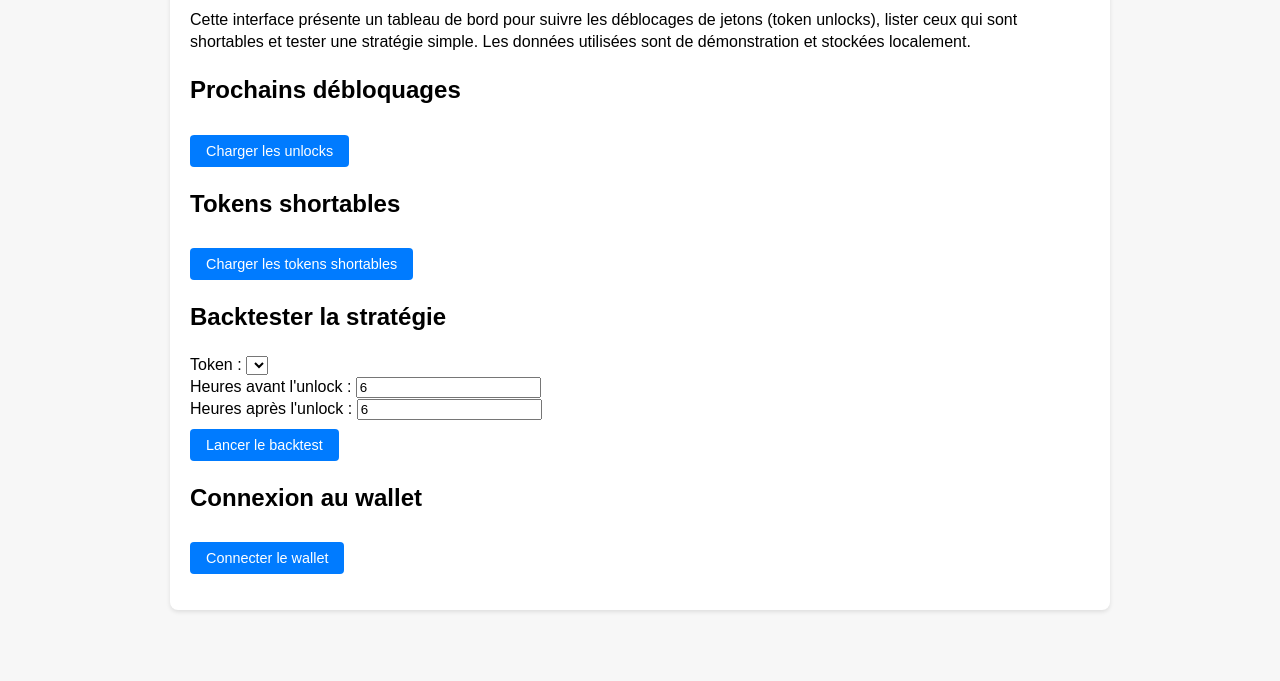
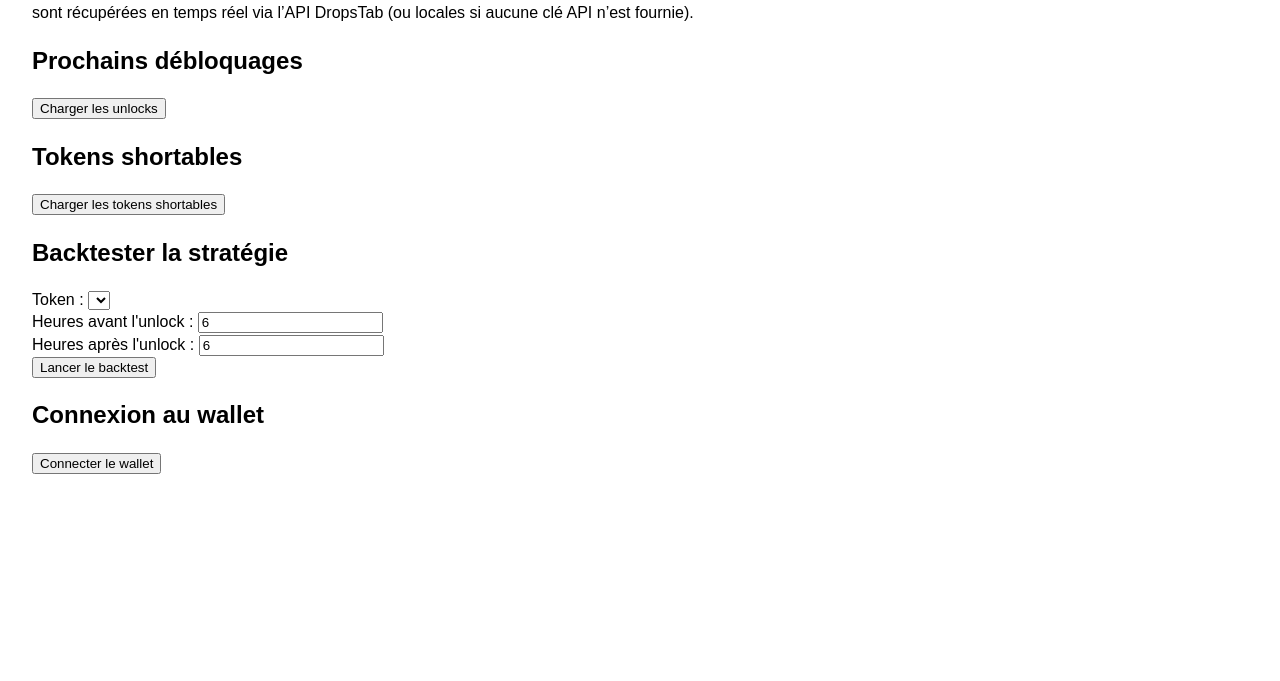
Before and after one commit to romdmc/radar-vesting-app, a plain HTML site: page public/index.html in a window 1280 px wide. Shown: the part 119-800 px from the top of the page. Drawn offline with Linux system fonts and the light colour scheme.

Commit message:
Mise à jour de l’interface : message indiquant l’utilisation de données réelles via l’API DropsTab

```diff
--- a/public/index.html
+++ b/public/index.html
@@ -7,51 +7,26 @@
     <style>
       body {
         font-family: Arial, sans-serif;
-        background-color: #f7f7f7;
-        margin: 0;
-        padding: 20px;
+        margin: 2rem;
         line-height: 1.4;
-      }
-      .container {
-        max-width: 900px;
-        margin: 0 auto;
-        background-color: #fff;
-        padding: 20px;
-        border-radius: 8px;
-        box-shadow: 0 2px 4px rgba(0, 0, 0, 0.1);
       }
       #unlocks {
         margin-top: 1rem;
       }
       .unlock-item {
         border: 1px solid #ddd;
-        padding: 0.75rem 1rem;
-        margin-bottom: 0.75rem;
-        border-radius: 6px;
-        background-color: #f9f9f9;
-      }
-      button {
-        background-color: #007bff;
-        color: #fff;
-        border: none;
-        padding: 8px 16px;
+        padding: 0.5rem;
+        margin-bottom: 0.5rem;
         border-radius: 4px;
-        cursor: pointer;
-        font-size: 0.9rem;
-        margin-top: 0.5rem;
-      }
-      button:hover {
-        background-color: #0056b3;
       }
     </style>
   </head>
   <body>
-    <div class="container">
     <h1>Radar Vesting</h1>
     <p>
       Cette interface présente un tableau de bord pour suivre les déblocages de jetons
       (token unlocks), lister ceux qui sont shortables et tester une stratégie simple.
-        Les données utilisées sont de démonstration et stockées localement.
+      Les données sont récupérées en temps réel via l’API DropsTab (ou locales si aucune clé API n’est fournie).
     </p>
 
     <section>
@@ -94,7 +69,6 @@
       <button id="connectWallet">Connecter le wallet</button>
       <p id="walletStatus"></p>
     </section>
-    </div>
 
     <script>
       // Afficher la liste des prochains unlocks
```
Lines whose indentation alone changed are shown as unchanged.
